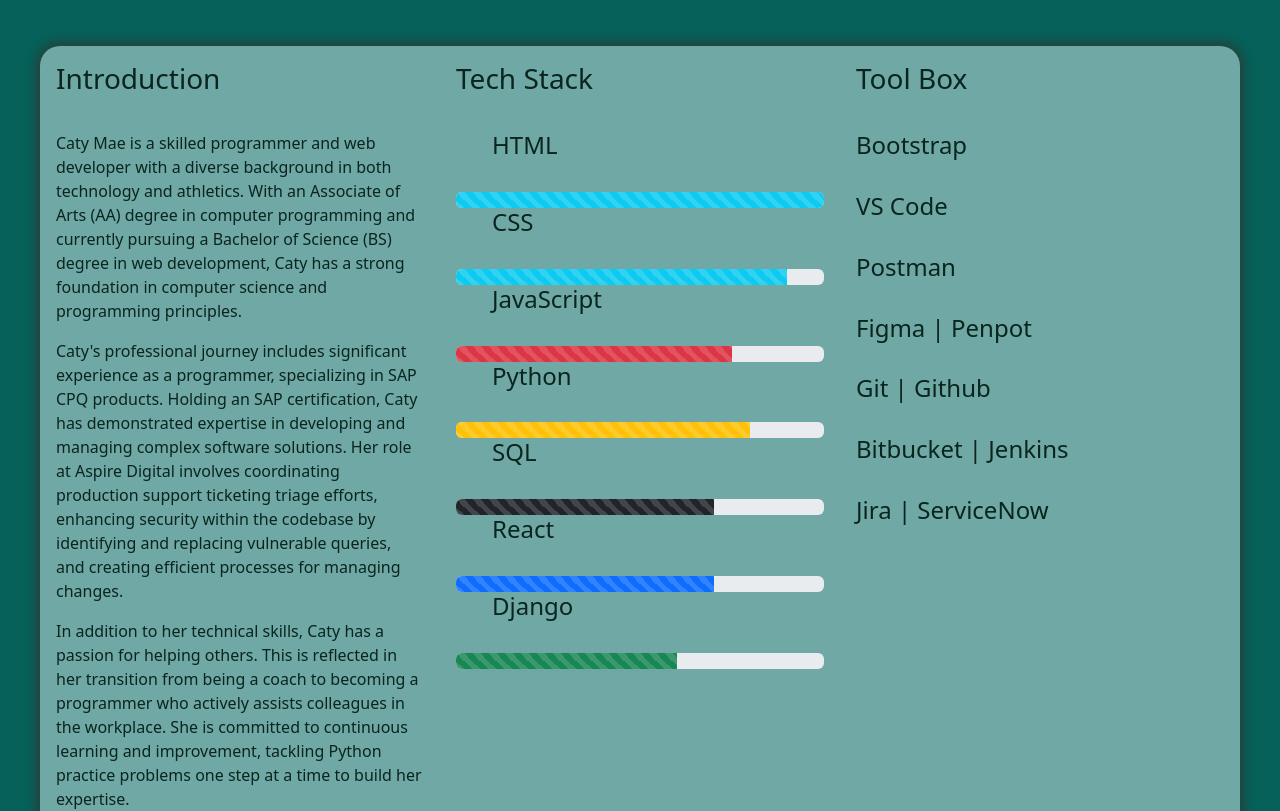
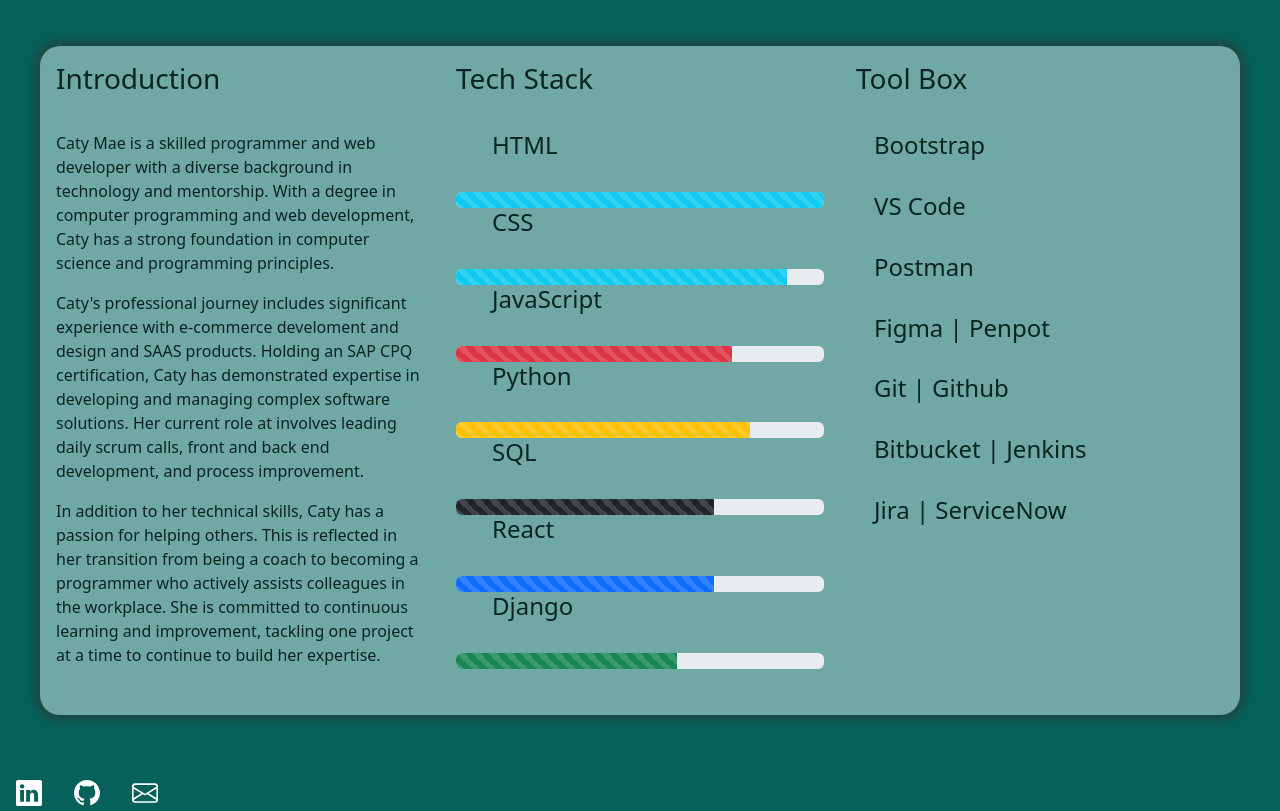
Before and after one commit to Caty1121/caty1121.github.io, a React (Create React App) app: page /skills in a window 1280 px wide. Shown: the part 1164-1975 px from the top of the page. Built offline with nearby package versions, Linux system fonts and the light colour scheme; a web font is replaced by a local one.

Commit message:
final edits

```diff
--- a/src/pages/Skills.css
+++ b/src/pages/Skills.css
@@ -31,6 +31,9 @@
   .language {
     padding-left: 1.5em;
   }
+  .tool-box-content{
+    padding-left: .75em;
+  }
   #skills ul {
     list-style: none;
     padding: 0;
@@ -59,7 +62,7 @@
       width: 100%;
     }
 
-    .language {
+    .language, .tool-box-content {
       padding-left: 0.5em;
     }
   }
--- a/src/pages/Skills.js
+++ b/src/pages/Skills.js
@@ -11,13 +11,13 @@ const Skills = () => {
         <section class="intro">
           <h3>Introduction</h3>
             <p>
-                Caty Mae is a skilled programmer and web developer with a diverse background in both technology and athletics. With an Associate of Arts (AA) degree in computer programming and currently pursuing a Bachelor of Science (BS) degree in web development, Caty has a strong foundation in computer science and programming principles.
+                Caty Mae is a skilled programmer and web developer with a diverse background in technology and mentorship. With a degree in computer programming and web development, Caty has a strong foundation in computer science and programming principles.
             </p>
             <p>
-              Caty's professional journey includes significant experience as a programmer, specializing in SAP CPQ products. Holding an SAP certification, Caty has demonstrated expertise in developing and managing complex software solutions. Her role at Aspire Digital involves coordinating production support ticketing triage efforts, enhancing security within the codebase by identifying and replacing vulnerable queries, and creating efficient processes for managing changes.
+              Caty's professional journey includes significant experience with e-commerce develoment and design and SAAS products. Holding an SAP CPQ certification, Caty has demonstrated expertise in developing and managing complex software solutions. Her current role at involves leading daily scrum calls, front and back end development, and process improvement.
             </p>
             <p>
-              In addition to her technical skills, Caty has a passion for helping others. This is reflected in her transition from being a coach to becoming a programmer who actively assists colleagues in the workplace. She is committed to continuous learning and improvement, tackling Python practice problems one step at a time to build her expertise.
+              In addition to her technical skills, Caty has a passion for helping others. This is reflected in her transition from being a coach to becoming a programmer who actively assists colleagues in the workplace. She is committed to continuous learning and improvement, tackling one project at a time to continue to build her expertise.
             </p>
         </section>
         <section class="tech-stack">
@@ -73,25 +73,25 @@ const Skills = () => {
               Tool Box
             </h3>
               <li>
-                <h4>Bootstrap</h4>
+                <h4 class="tool-box-content">Bootstrap</h4>
               </li>
               <li>
-                <h4>VS Code</h4>
+                <h4 class="tool-box-content">VS Code</h4>
               </li>
               <li>
-                <h4>Postman</h4>
+                <h4 class="tool-box-content">Postman</h4>
               </li>
               <li>
-                <h4>Figma | Penpot</h4>
+                <h4 class="tool-box-content">Figma | Penpot</h4>
               </li>
               <li>
-                <h4>Git | Github</h4>
+                <h4 class="tool-box-content">Git | Github</h4>
               </li>
               <li>
-                <h4>Bitbucket | Jenkins</h4>
+                <h4 class="tool-box-content">Bitbucket | Jenkins</h4>
               </li>
               <li>
-                <h4>Jira | ServiceNow</h4>
+                <h4 class="tool-box-content">Jira | ServiceNow</h4>
               </li>
           </ul>
         </section>
```
